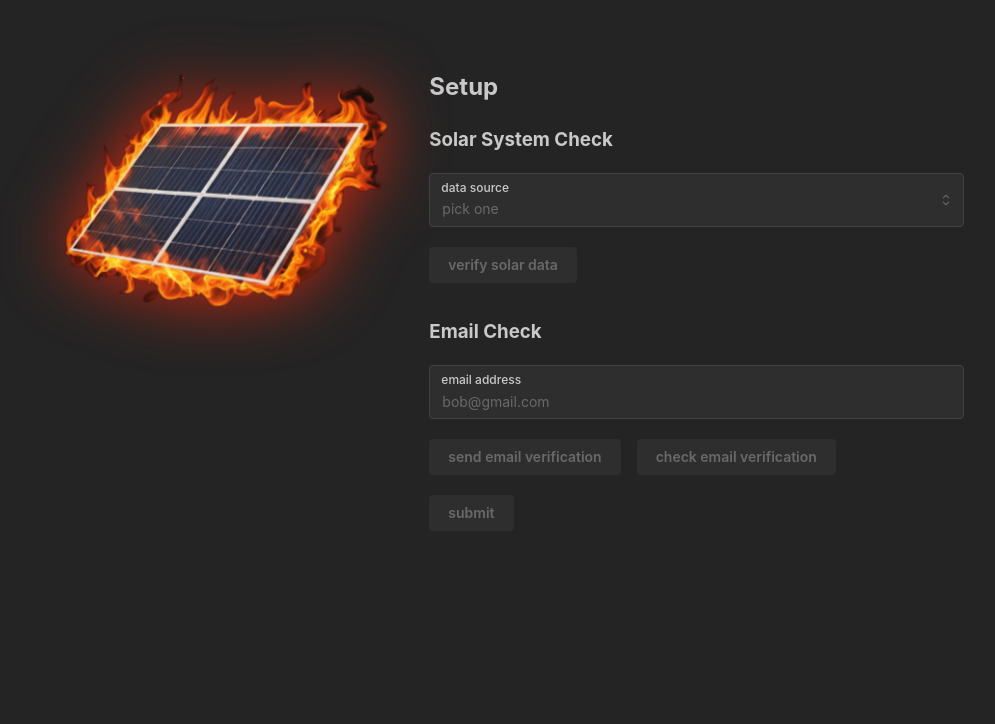
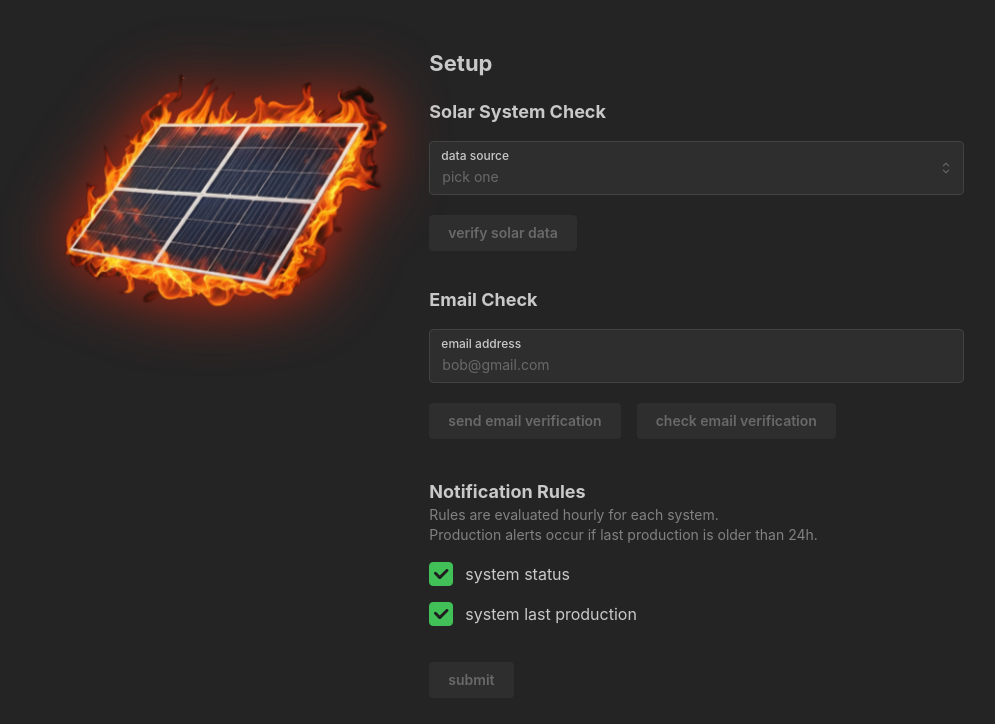
Before and after one commit to stockhausenj/solarnotify, a React (Vite) app in the folder solarnotify/: page / in a window 1280 px wide. Shown: the top 724 px of the page, without its empty margins (140-1135 px from the left). Built offline with nearby package versions, Linux system fonts and the light colour scheme.

Commit message:
add notification rules

```diff
--- a/solarnotify/src/components/Setup/Setup.tsx
+++ b/solarnotify/src/components/Setup/Setup.tsx
@@ -1,12 +1,12 @@
 import { useEffect, useState } from 'react';
-import { Space, Flex, Card, Text, Button, Select, TextInput, Loader } from '@mantine/core';
+import { Title, Checkbox, Stack, Space, Flex, Card, Text, Button, Select, TextInput, Loader } from '@mantine/core';
 import classes from './Setup.module.css';
 
 export function Setup() {
   const [systemsDataLoading, setSystemsDataLoading] = useState(false);
   const [systemsData, setSystemsData] = useState<any>(null)
   const [selectedSolarDataSource, setSelectedSolarDataSource] = useState<string | null>(null);
-  const [selectedEmailAddress, setSelectedEmailAddress] = useState('')
+  const [selectedEmail, setSelectedEmail] = useState('')
   const [solarDataVerified, setSolarDataVerified] = useState(false);
 
   const enphaseClientId = 'eef7fb7a4aa9834d2988819df395a83c';
@@ -99,8 +99,9 @@ export function Setup() {
 
   return (
     <>
-      <h2>Setup</h2>
-      <h3>Solar System Check</h3>
+      <Title order={3}>Setup</Title>
+      <Space h="lg" />
+      <Title order={4}>Solar System Check</Title>
       <Select
         mt="md"
         classNames={classes}
@@ -131,30 +132,58 @@ export function Setup() {
         </Card>
       )}
 
-      <h3>Email Check</h3>
+      <Space h="lg" />
+      <Title order={4}>Email Check</Title>
+      <Space h="md" />
       <TextInput
-        value={selectedEmailAddress}
-        onChange={(event) => setSelectedEmailAddress(event.currentTarget.value)}
+        value={selectedEmail}
+        onChange={(event) => setSelectedEmail(event.currentTarget.value)}
         label="email address"
         placeholder="bob@gmail.com"
         classNames={classes}
       />
       <div style={{ marginTop: '20px' }}>
         <Flex gap="md">
-          <Button disabled={!solarDataVerified || !selectedEmailAddress} onClick={sendEmailVerification} color="green">
+          <Button disabled={!solarDataVerified || !selectedEmail} onClick={sendEmailVerification} color="green">
             send email verification
           </Button>
-          <Button disabled={!solarDataVerified || !selectedEmailAddress} onClick={checkEmailVerification} color="green">
+          <Button disabled={!solarDataVerified || !selectedEmail} onClick={checkEmailVerification} color="green">
             check email verification
           </Button>
         </Flex>
       </div>
 
+      <Space h="lg" />
+      <Space h="lg" />
+      <Title order={4}>Notification Rules</Title>
+      <Text c="dimmed" size="sm">Rules are evaluated hourly for each system.</Text>
+      <Text c="dimmed" size="sm">Production alerts occur if last production is older than 24h.</Text>
+      <Space h="md" />
+      <Stack>
+        <Checkbox
+          defaultChecked
+          //color="lime.4"
+          color="green.6"
+          iconColor="dark.8"
+          size="md"
+          label="system status"
+        />
+        <Checkbox
+          defaultChecked
+          color="green.6"
+          iconColor="dark.8"
+          size="md"
+          label="system last production"
+        />
+      </Stack>
+
+      <Space h="md" />
       <div style={{ marginTop: '20px' }}>
         <Button disabled={true} onClick={authSolarData} color="green">
           submit
         </Button>
       </div>
+
     </>
   );
 }
```
